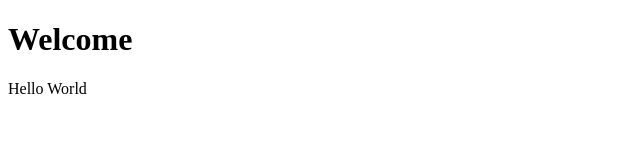
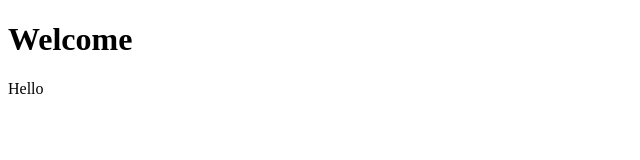
Before and after one commit to Lexy072016/new-repo, a plain HTML site: page index.html in a window 1280 px wide. Shown: the full height of the page, 0-640 px from the left. Drawn offline with Linux system fonts and the light colour scheme.

```diff
--- a/index.html
+++ b/index.html
@@ -5,6 +5,6 @@
   </head>
   <body>
     <h1>Welcome</h1>
-    <p>Hello World</p>
+    <p>Hello</p>
   </body>
 </html>
```
